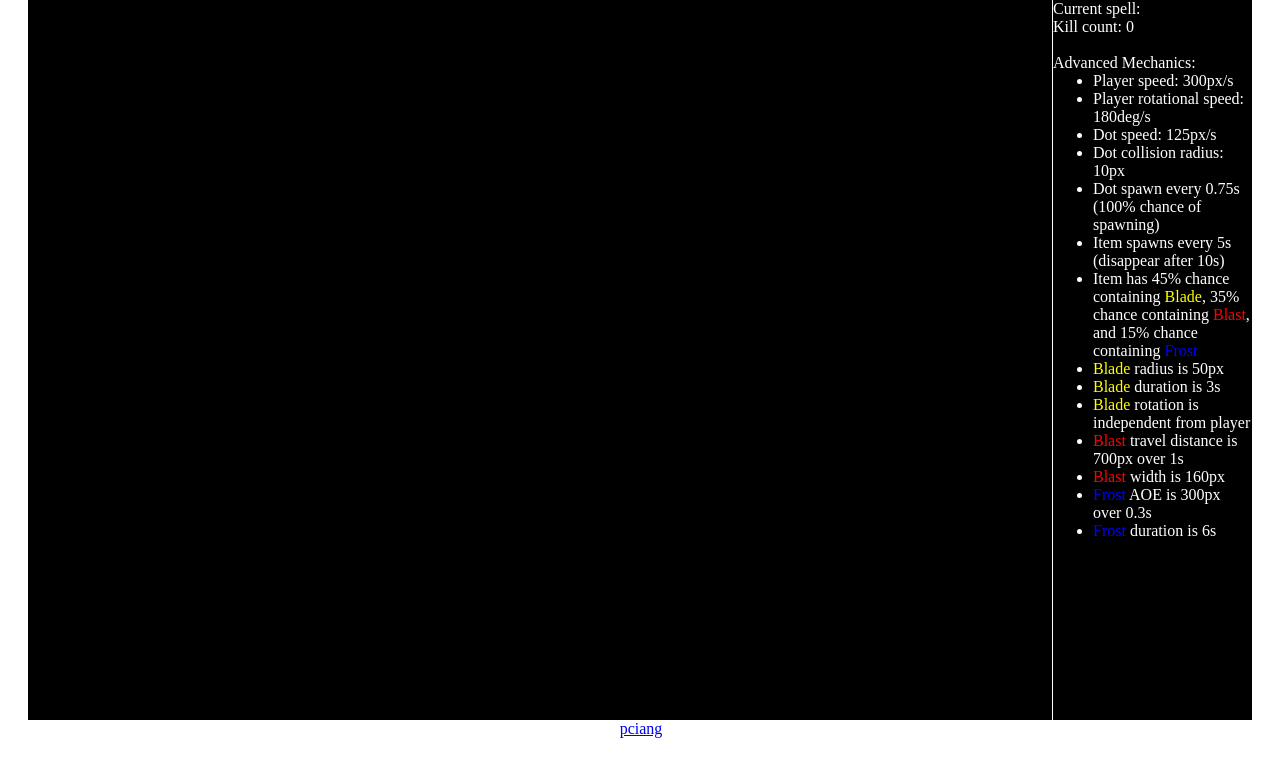
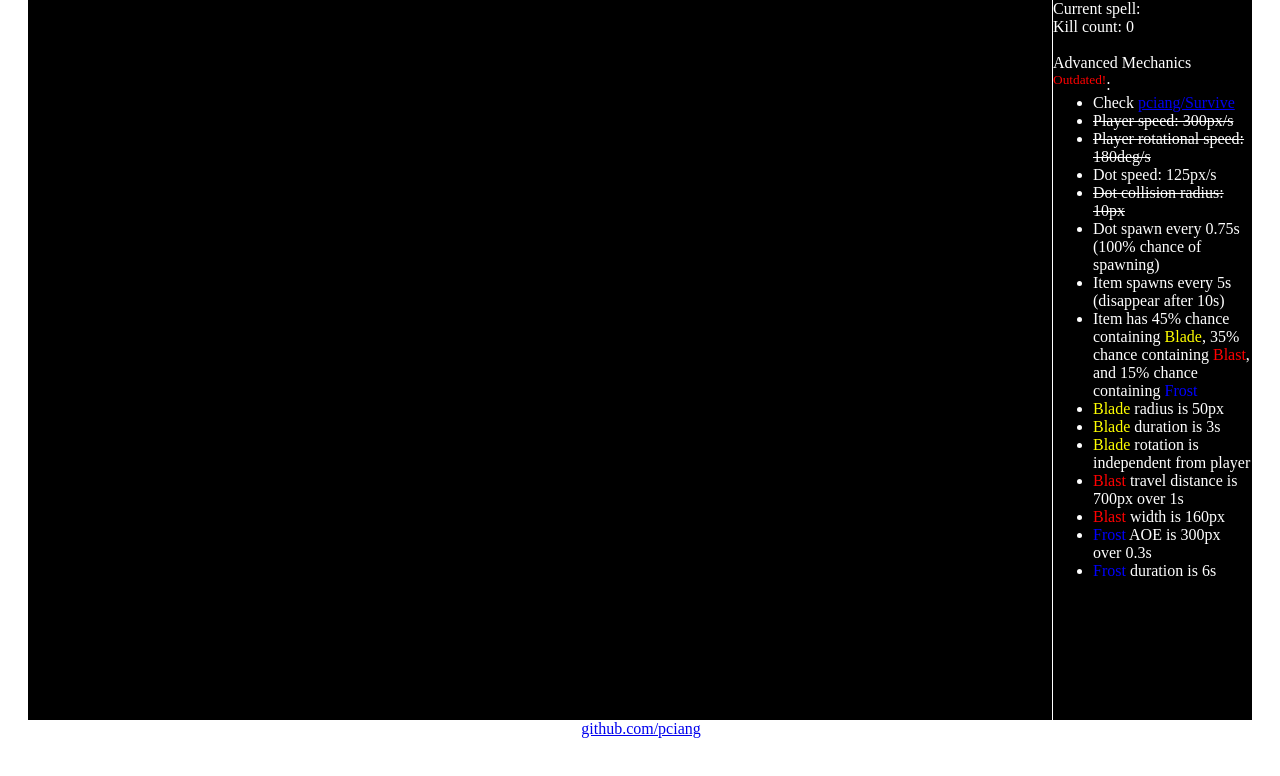
Before and after one commit to pciang/Survive, a plain HTML site: page index.html in a window 1280 px wide. Drawn offline with Linux system fonts and the light colour scheme.

Commit message:
lazy fix on index.html

```diff
--- a/index.html
+++ b/index.html
@@ -12,12 +12,13 @@
 			<div class="float-left" id="container-side">
 				Current spell: <span id="spell_name_holder"></span><br />
 				Kill count: <span id="kill_count_display">0</span><br /><br />
-				Advanced Mechanics:
+				Advanced Mechanics <sup style="color:#f00; font-weight:superscript;">Outdated!</sup>:
 				<ul>
-					<li>Player speed: 300px/s</li>
-					<li>Player rotational speed: 180deg/s</li>
+					<li>Check <a href="https://github.com/pciang/Survive" target="_blank">pciang/Survive</a></li>
+					<li style="text-decoration:line-through;">Player speed: 300px/s</li>
+					<li style="text-decoration:line-through;">Player rotational speed: 180deg/s</li>
 					<li>Dot speed: 125px/s</li>
-					<li>Dot collision radius: 10px</li>
+					<li style="text-decoration:line-through;">Dot collision radius: 10px</li>
 					<li>Dot spawn every 0.75s (100% chance of spawning)</li>
 					<li>Item spawns every 5s (disappear after 10s)</li>
 					<li>Item has 45% chance containing <span style="color:#ff0;">Blade</span>, 35% chance containing <span style="color:#f00;">Blast</span>, and 15% chance containing <span style="color:#00f;">Frost</span></li>
@@ -30,7 +31,7 @@
 					<li><span style="color:#00f;">Frost</span> duration is 6s</li>
 				</ul>
 			</div>
-			<div class="float-left" id="container-bottom"><a href="https://github.com/pciang">pciang</a></div>
+			<div class="float-left" id="container-bottom"><a href="https://github.com/pciang" target="_blank">github.com/pciang</a></div>
 			<div class="no-float"></div>
 		</div>
 		<script src="js/Global.js" type="text/javascript"></script>
```
